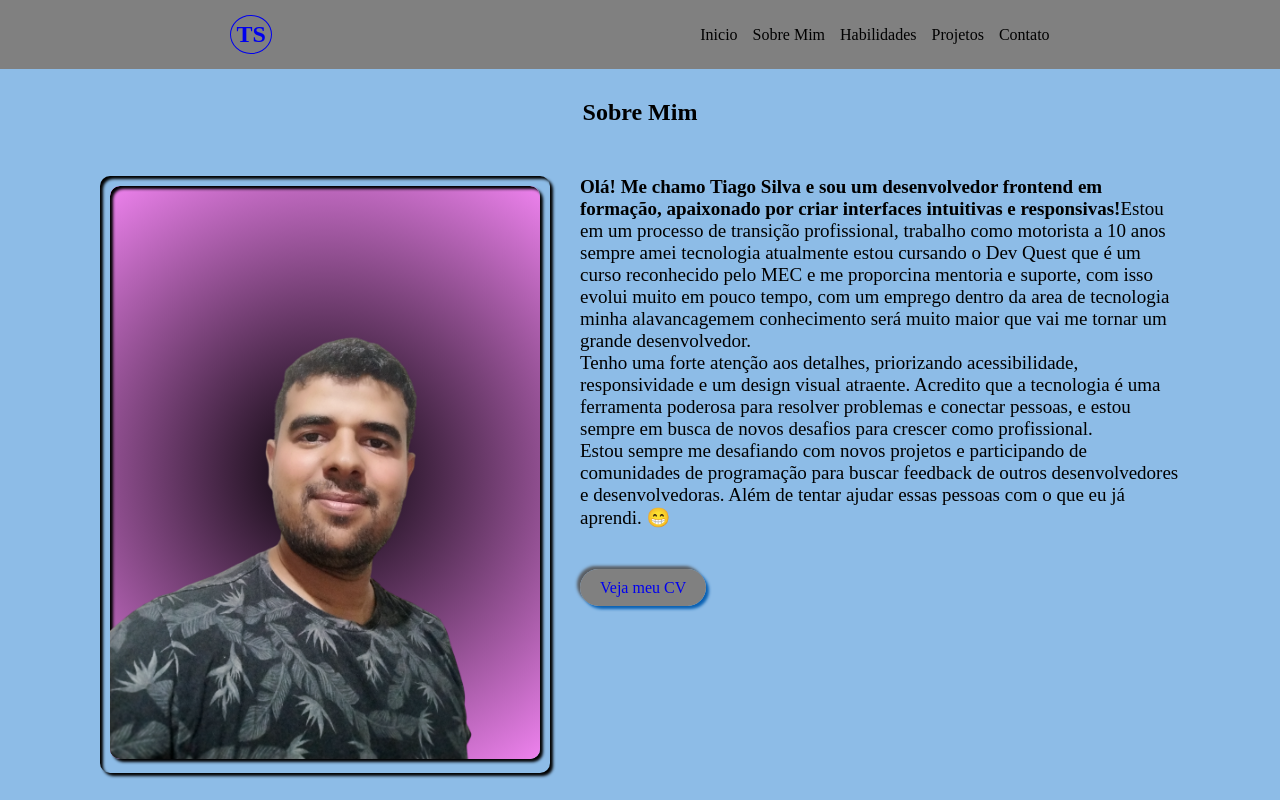
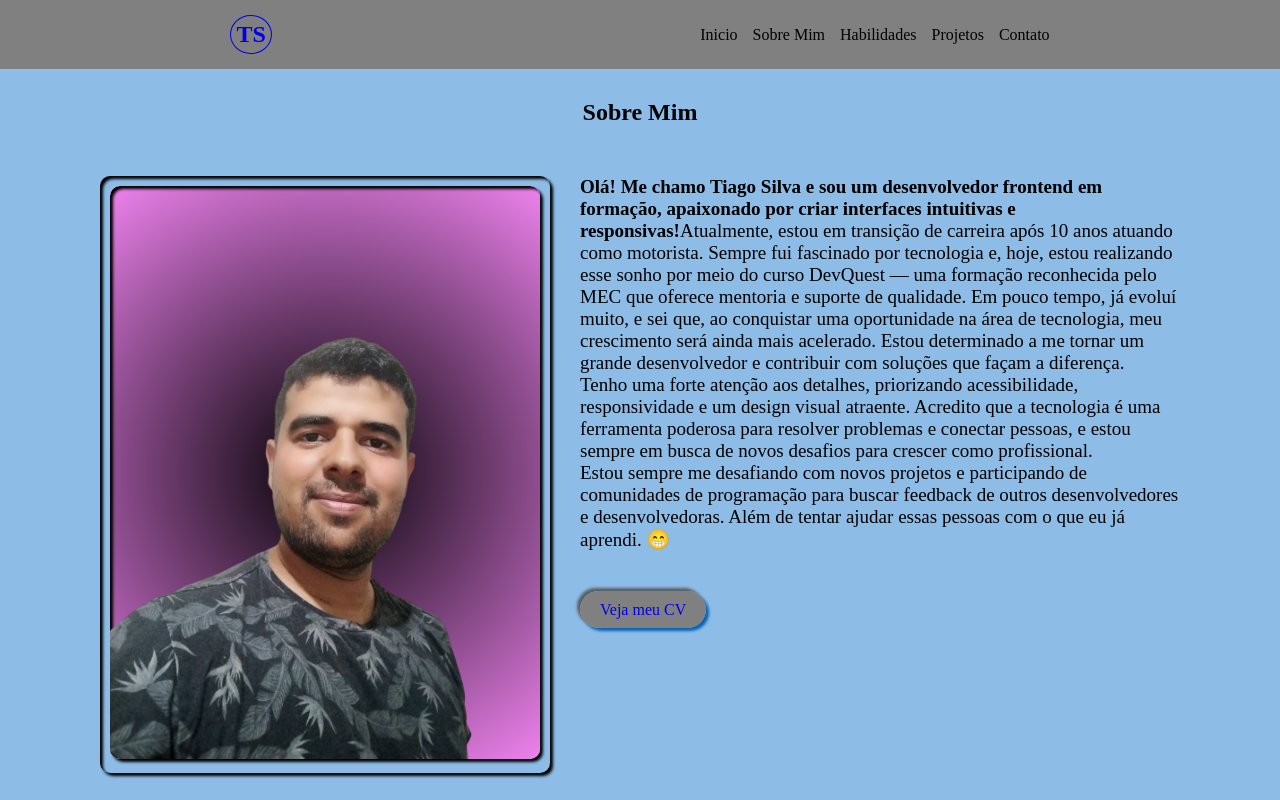
Before and after one commit to Tiago-SilvaRP/Portifolio-React, a React (Vite) app: page /sobre-mim in a window 1280 px wide. Shown: the top 800 px of the page. Built offline with nearby package versions, Linux system fonts and the light colour scheme.

Commit message:
doc(aboutMe): altered text in 'S.DivText'

```diff
--- a/src/components/about-Me/aboutMe.tsx
+++ b/src/components/about-Me/aboutMe.tsx
@@ -18,7 +18,8 @@ export const AboutMe = () => {
                 <S.DivText>
                     <p>
                         <strong>Olá! Me chamo Tiago Silva e sou um desenvolvedor frontend em formação, apaixonado por criar interfaces intuitivas e responsivas!</strong>
-                        Estou em um processo de transição profissional, trabalho como motorista a 10 anos sempre amei tecnologia atualmente estou cursando o Dev Quest que é um curso reconhecido pelo MEC e me proporcina mentoria e suporte, com isso evolui muito em pouco tempo, com um emprego dentro da area de tecnologia minha alavancagemem conhecimento será muito maior que vai me tornar um grande desenvolvedor.
+                        Atualmente, estou em transição de carreira após 10 anos atuando como motorista. Sempre fui fascinado por tecnologia e, hoje, estou realizando esse sonho por meio do curso DevQuest — uma formação reconhecida pelo MEC que oferece mentoria e suporte de qualidade.
+                        Em pouco tempo, já evoluí muito, e sei que, ao conquistar uma oportunidade na área de tecnologia, meu crescimento será ainda mais acelerado. Estou determinado a me tornar um grande desenvolvedor e contribuir com soluções que façam a diferença.
                     </p>
 
                     <p>
@@ -31,7 +32,7 @@ export const AboutMe = () => {
                         aprendi. 😁
                     </p>
                     <S.Botao>
-                    <S.Link to={CV} target="_blank" rel="noopener noreferrer">Veja meu CV</S.Link>
+                        <S.Link to={CV} target="_blank" rel="noopener noreferrer">Veja meu CV</S.Link>
                     </S.Botao>
                 </S.DivText>
             </S.Main>
```
